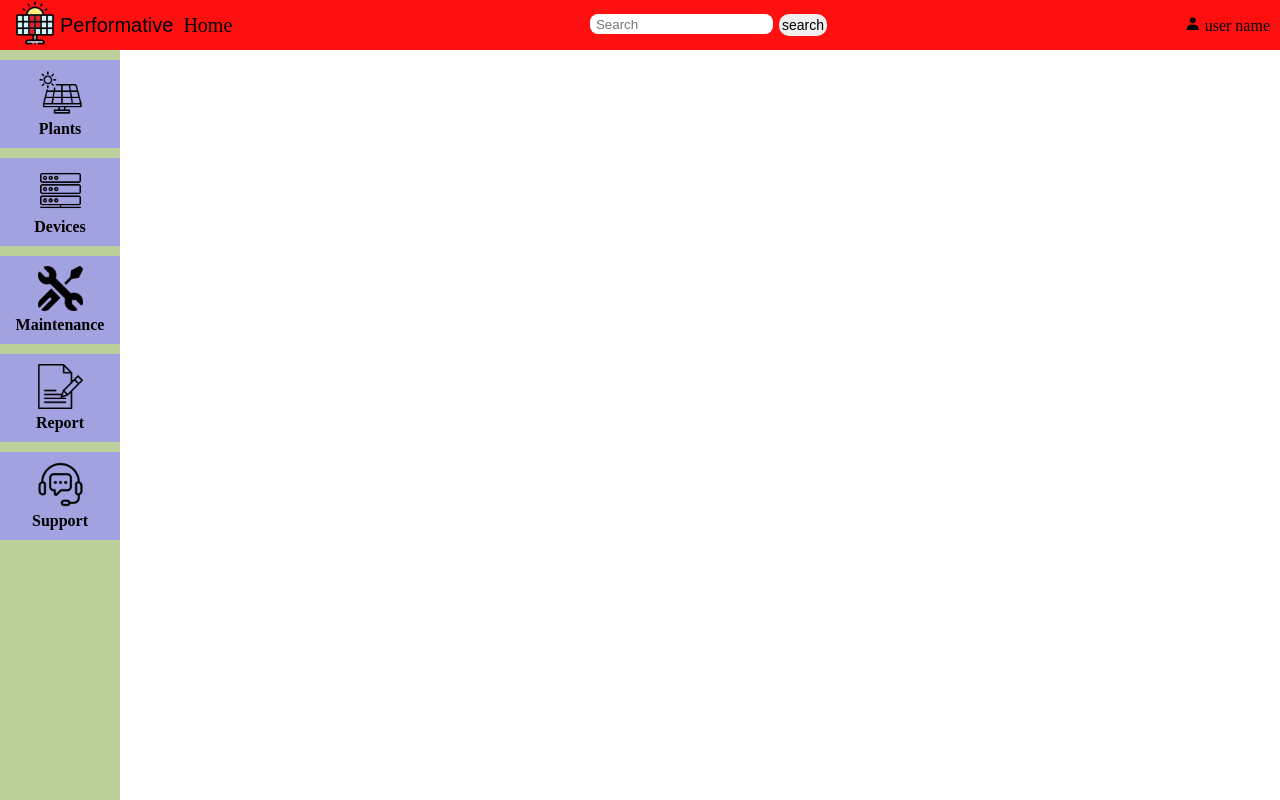
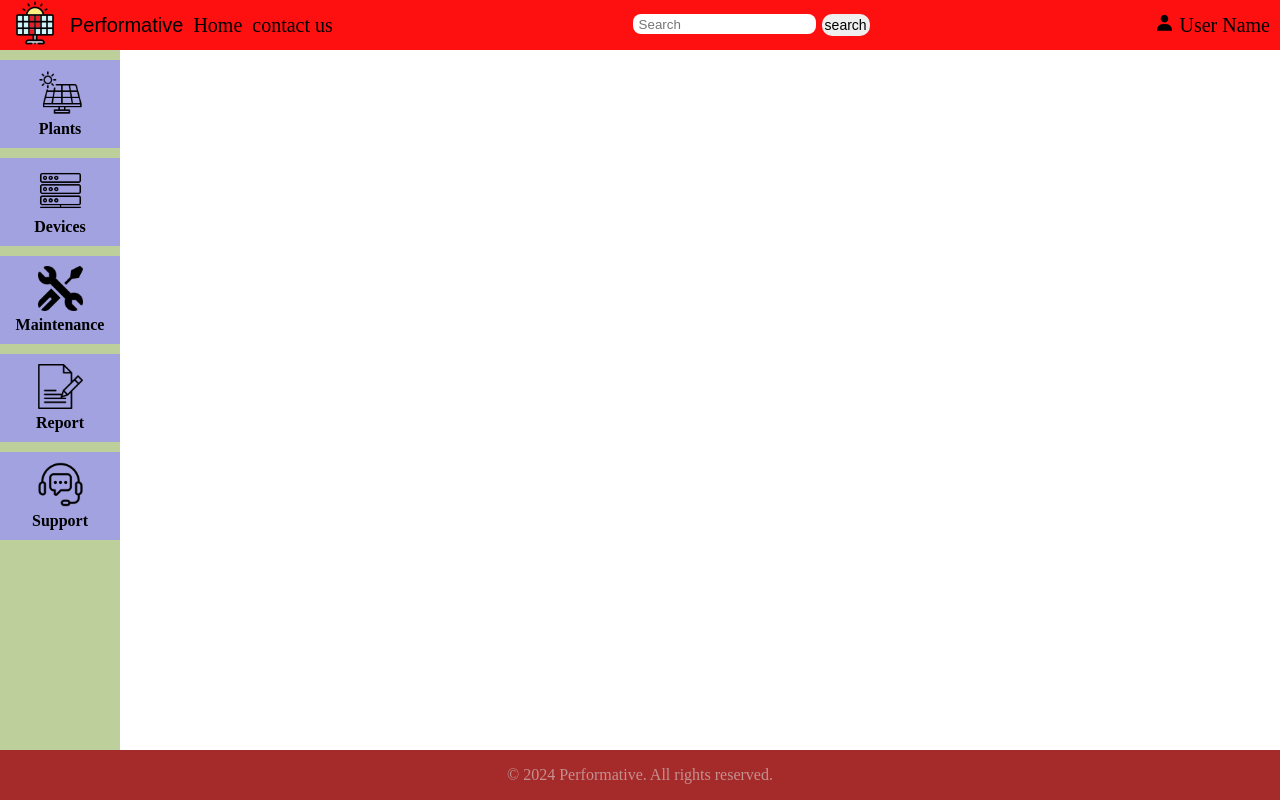
Before and after one commit to Mohamedshaban96/portpro, a plain HTML site: page front/html/aaaaaaaaaaaaaaaaa.html in a window 1280 px wide. Drawn offline with nearby package versions, Linux system fonts and the light colour scheme.

Commit message:
adding footer

```diff
--- a/front/css/aaaaaaaaaaaaaaaaa.css
+++ b/front/css/aaaaaaaaaaaaaaaaa.css
@@ -19,9 +19,15 @@ header{
 .lognamenimg {
 display: flex;
 align-items: center;
+margin-right: 5px;
 
 }
 
+.lognamenimg a {
+    margin-right: 10px;
+white-space: nowrap;
+
+}
 .sitename{
     font-family: Arial, Helvetica, sans-serif;
     font-size: 20px;
@@ -67,7 +73,9 @@ header a {
     margin-right: 20px;
     position: relative;
     justify-content: center;
-    }
+    white-space: nowrap;
+
+}
 
 
 .side-bar{
@@ -103,3 +111,15 @@ header a {
     align-items: center;
     font-weight: 600;
 }
+
+footer{
+    position: fixed;
+    display: flex;
+    justify-content: center;
+    align-items: center;
+    width: 100%;
+    bottom: 0;
+    background-color: brown;
+    height: 50px;
+    color: rgb(196, 144, 144);
+}
--- a/front/html/aaaaaaaaaaaaaaaaa.html
+++ b/front/html/aaaaaaaaaaaaaaaaa.html
@@ -24,6 +24,9 @@
         </a>
         <a class="sitename" href="#">Performative</a>
         <a href="#">Home</a>
+        <a href="#">contact us</a>
+
+
       </div>
 
       <div class="search">
@@ -31,8 +34,12 @@
         <button>search</button>
       </div>
       <div class="user">
-        <i class="bx bxs-user"></i>
-        <span>user name</span>
+        <a href="#">
+          <i class="bx bxs-user"></i>
+          <span>User Name</span>
+        </a>
+
+
       </div>
     </header>
     <aside>
@@ -84,5 +91,11 @@
         </div>
       </div>
     </aside>
+
+
+
+    <footer>
+      <p>© 2024 Performative. All rights reserved.</p>
+    </footer>
   </body>
 </html>
```
